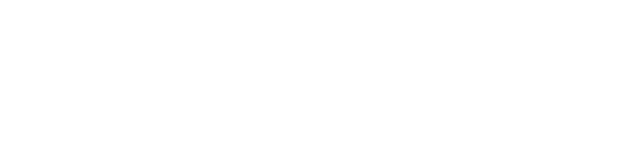
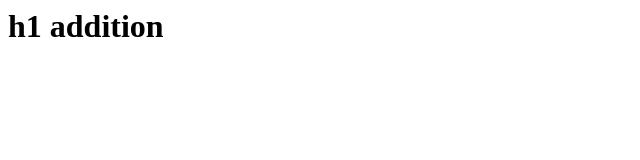
Before and after one commit to Charlotte-Naudin/helloWorld, a plain HTML site: page index.html in a window 1280 px wide. Shown: the whole page, without its empty margins (0-640 px from the left). Drawn offline with Linux system fonts and the light colour scheme.

Commit message:
Added h1

```diff
--- a/index.html
+++ b/index.html
@@ -1,5 +1,7 @@
 <html>
 
-<title> New title </title>
-
+  <title> New title </title>
+  <body>
+    <h1> h1 addition </h1>
+  </body>
 </html>
```
